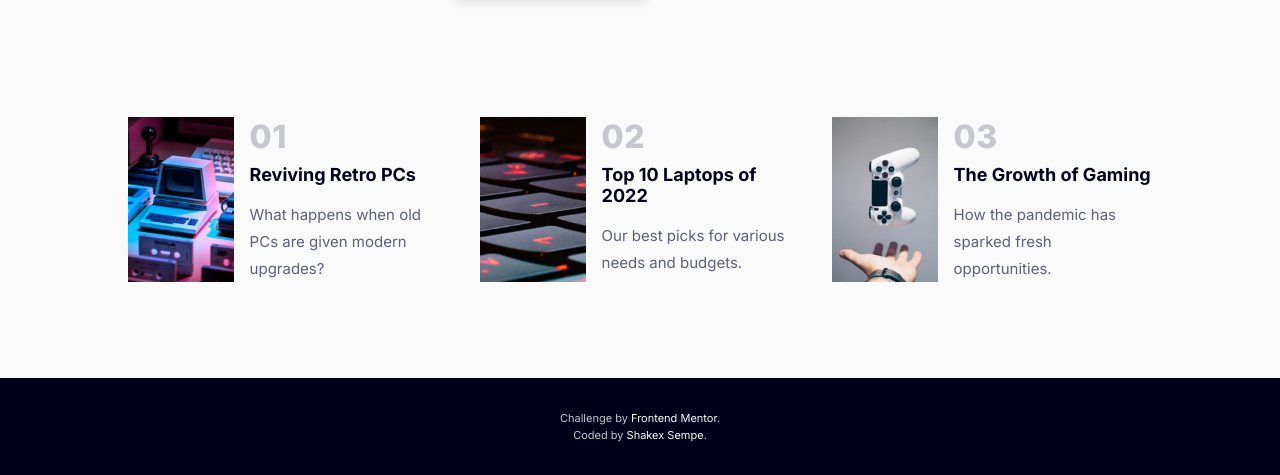
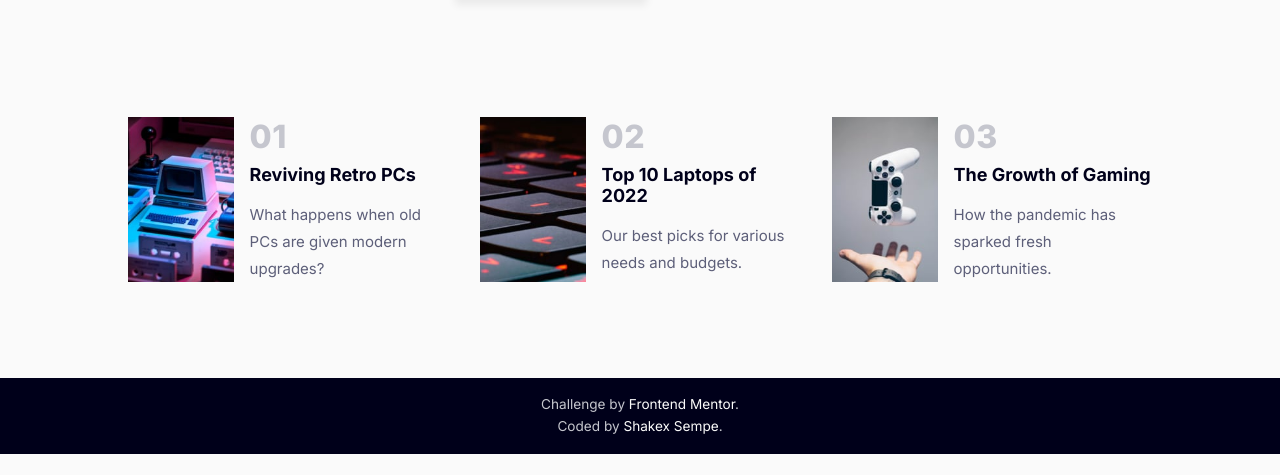
Before and after one commit to ShakexSempe/news-homepage, a plain HTML site: page index.html in a window 1280 px wide. Shown: the part 729-1204 px from the top of the page. After the commit the page ends 1183 px from the top, so only its background shows below. Drawn offline with Linux system fonts and the light colour scheme.

Commit message:
attribution padding and meta theme-color

```diff
--- a/index.html
+++ b/index.html
@@ -8,7 +8,7 @@
 
   <title>Frontend Mentor | News homepage</title>
 
-  <meta name="theme-color" content="#fafafa">
+  <meta name="theme-color" content="#00001a">
 
   <link rel="stylesheet" href="css/style.css">
   <script src="js/app.js" defer></script>
--- a/sass/abstracts/_colors.scss
+++ b/sass/abstracts/_colors.scss
@@ -8,4 +8,4 @@ $brand-orange: hsl(35, 77%, 62%);
 
 $blue-light: hsl(233, 8%, 79%) ;
 $blue-dark: hsl(236, 13%, 42%);
-$blue-darkest: hsl(240, 100%, 5%);
+$blue-darkest: #00001a;
--- a/sass/components/_main.scss
+++ b/sass/components/_main.scss
@@ -48,10 +48,10 @@ a {
     }
 }
 .attribution {
-    padding: 2rem;
-    font-size: 11px;
+    padding: 1rem;
+    font-size: .85rem;
     text-align: center;
-    line-height: 1.5;
+    line-height: 1.6;
     background: abstracts.$blue-darkest;
     color: abstracts.$blue-light;
 
```
Also changed, not shown: css/style.css.
